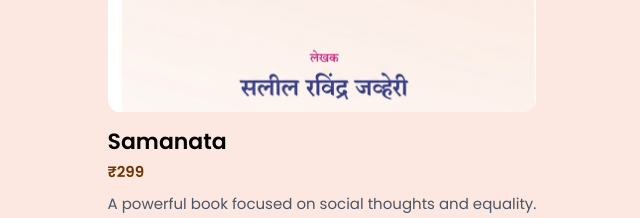
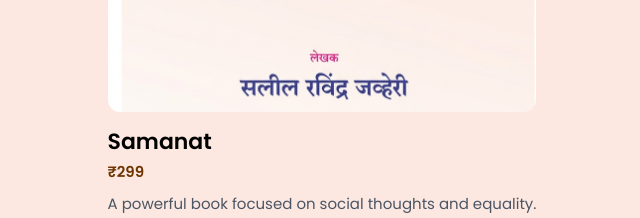
Before and after one commit to mumbaiops45/ebook, a Next.js app: page / in a window 1280 px wide. Shown: the part 1580-1798 px from the top of the page, without its empty margins (318-958 px from the left). Built offline with nearby package versions, Linux system fonts and the light colour scheme.

Commit message:
Updated image position to show top part

```diff
--- a/src/components/WeServe.js
+++ b/src/components/WeServe.js
@@ -6,7 +6,7 @@ import { useRef } from "react";
 
 const books = [
   {
-    title: "Samanata",
+    title: "Samanat",
     image: "/Samanata3.png",
     price: 299,
     description: "A powerful book focused on social thoughts and equality.",
```
